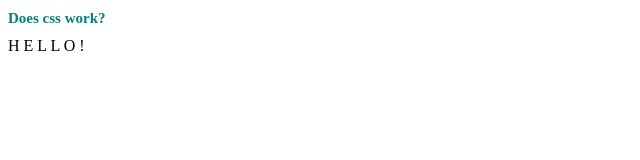
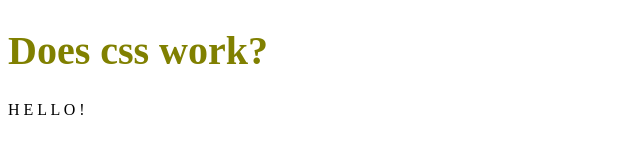
Before and after one commit to CoryMut/Demo, a plain HTML site: page index.html in a window 1280 px wide. Shown: the whole page, without its empty margins (0-640 px from the left). Drawn offline with Linux system fonts and the light colour scheme.

```diff
--- a/app.css
+++ b/app.css
@@ -1,4 +1,4 @@
 h1 {
-	font-size: 15px;
-	color: teal;
+	font-size: 40px;
+	color: olive;
 }
```
